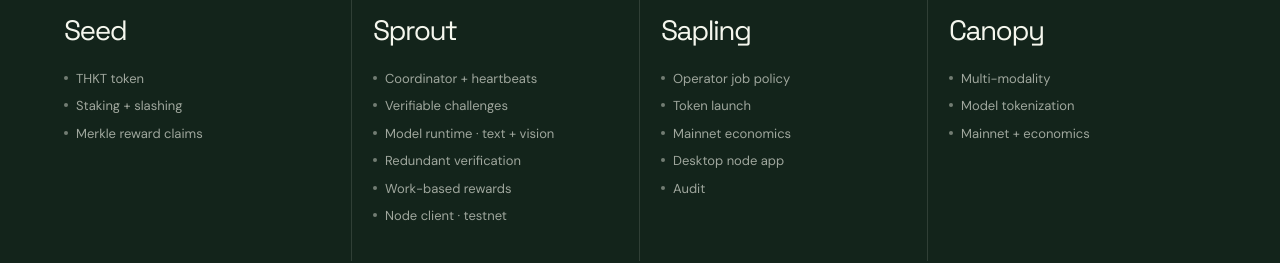
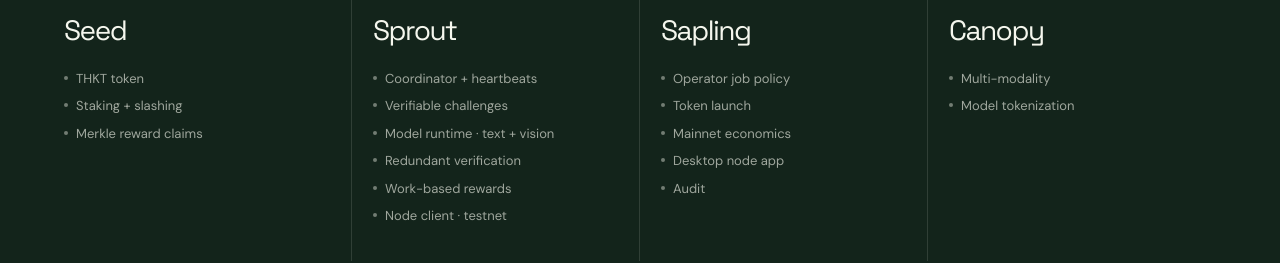
Before and after one commit to Thicketrh-xyz/Thicket, a React (Vite) app in the folder frontend/: page / in a window 1280 px wide. Shown: the part 5640-5903 px from the top of the page. Built offline with nearby package versions, Linux system fonts and the light colour scheme.

Commit message:
docs: drop the duplicated mainnet item from Canopy
"Mainnet + economics" sat in Canopy while "Mainnet economics" is now in Sapling,
so the same work appeared in two stages with different horizons. Canopy keeps
the things that genuinely come later.

```diff
--- a/frontend/src/RefHome.jsx
+++ b/frontend/src/RefHome.jsx
@@ -113,7 +113,7 @@ const roadmap = [
   {
     state: "LATER",
     stage: "Canopy",
-    items: ["Multi-modality", "Model tokenization", "Mainnet + economics"],
+    items: ["Multi-modality", "Model tokenization"],
   },
 ];
 
```
